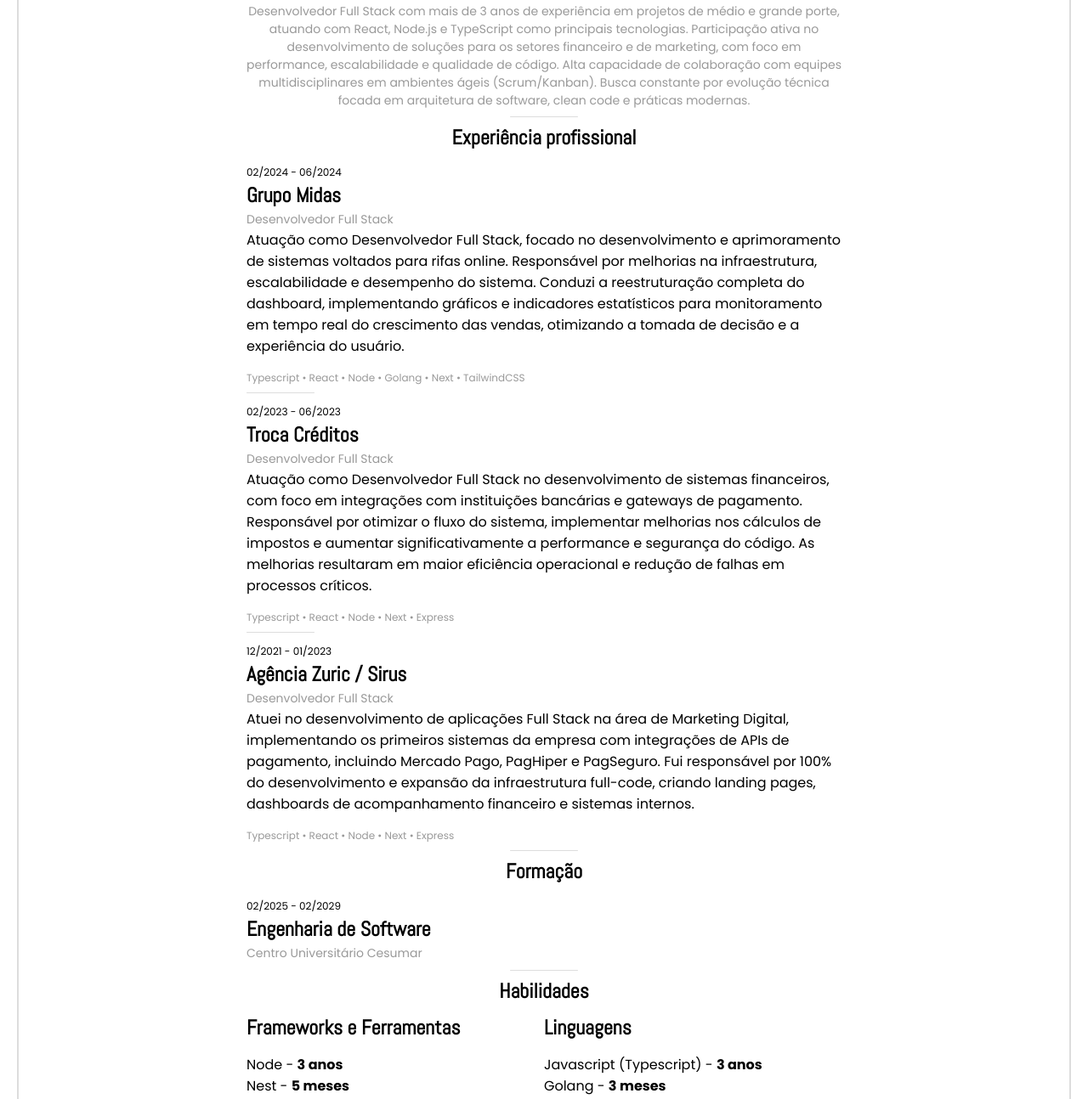
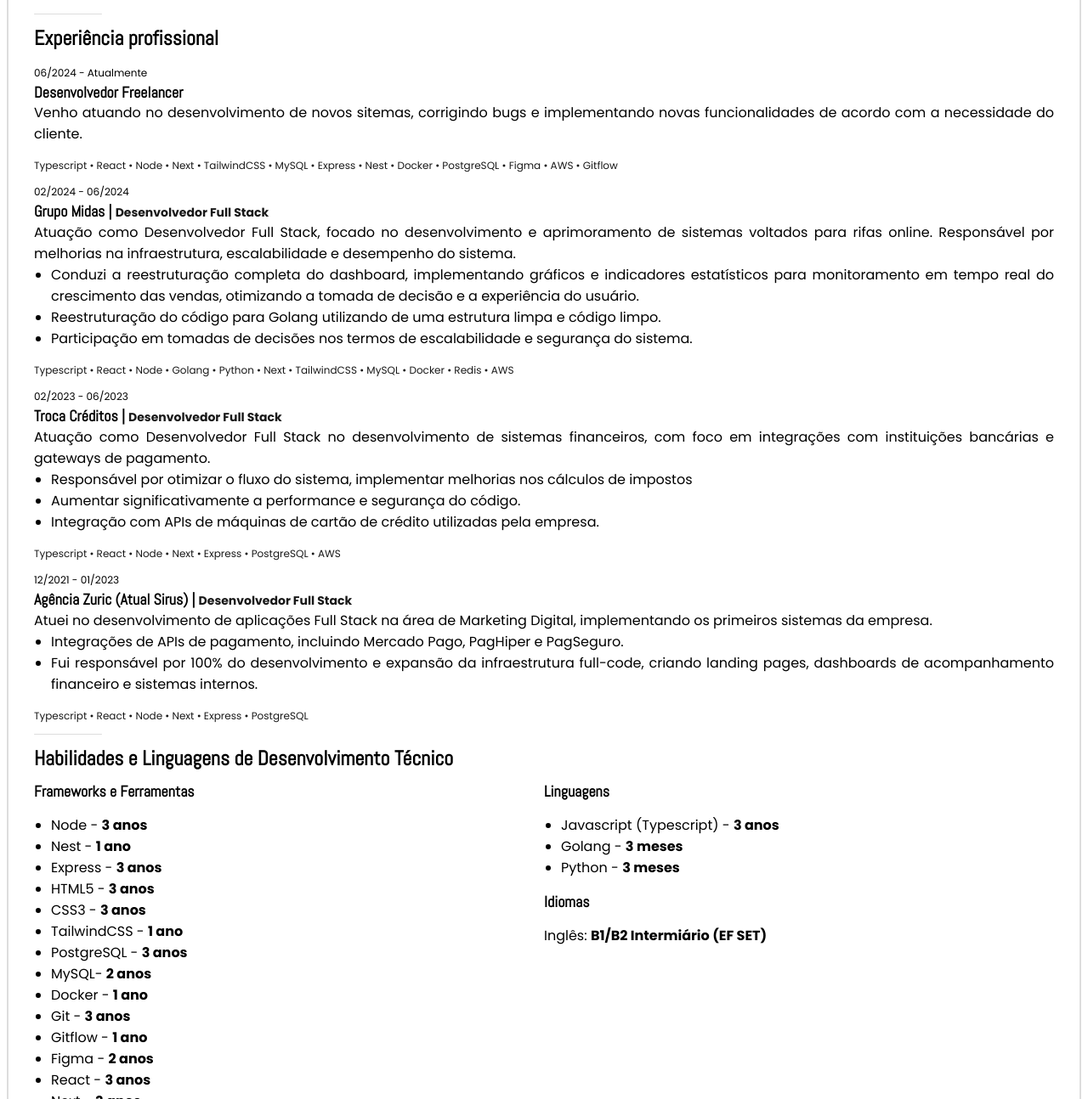
Before and after one commit to JoandersonReis/curriculo, a plain HTML site: page index.html in a window 1280 px wide. Shown: the part 428-1722 px from the top of the page at 85% size. Drawn offline with Linux system fonts and the light colour scheme.

Commit message:
feat (information): add more informations and remove perfil photo.

```diff
--- a/index.html
+++ b/index.html
@@ -20,23 +20,20 @@
     <main>
       <header>
         <div>
-          <div class="profile-img"></div>
-
           <h1>Joanderson Reis</h1>
           <span>Desenvolvedor Full Stack</span>
         </div>
 
+        <strong> Brasileiro • 24 Anos • Casado • Pai </strong>
+
         <strong>
-          (74) 9 9926-9460 • joandersonreis470@gmail.com • Campo Formoso - Bahia
+          74 99926-9460 • joandersonreis470@gmail.com • Campo Formoso - Bahia
         </strong>
 
         <div class="social">
-          <a
-            class="in"
-            href="https://www.linkedin.com/in/joanderson-reis-566365182/"
-          >
+          <a class="in" href="https://www.linkedin.com/in/joanderson-reis">
             <i class="fa-brands fa-linkedin"></i>
-            https://linkedin.com/in/joanderson-reis-566365182
+            https://linkedin.com/in/joanderson-reis
           </a>
 
           <a class="git" href="https://github.com/JoandersonReis">
@@ -60,84 +57,7 @@
       <div class="line"></div>
 
       <section class="work-experience">
-        <h2>Experiência profissional</h2>
-
-        <ul class="experiences-container">
-          <li>
-            <div>
-              <strong>02/2024 - 06/2024</strong>
-              <h3>Grupo Midas</h3>
-              <span>Desenvolvedor Full Stack</span>
-            </div>
-
-            <p>
-              Atuação como Desenvolvedor Full Stack, focado no desenvolvimento e
-              aprimoramento de sistemas voltados para rifas online. Responsável
-              por melhorias na infraestrutura, escalabilidade e desempenho do
-              sistema. Conduzi a reestruturação completa do dashboard,
-              implementando gráficos e indicadores estatísticos para
-              monitoramento em tempo real do crescimento das vendas, otimizando
-              a tomada de decisão e a experiência do usuário.
-            </p>
-
-            <strong class="experience-skills">
-              Typescript • React • Node • Golang • Next • TailwindCSS
-            </strong>
-          </li>
-
-          <div class="line"></div>
-
-          <li>
-            <div>
-              <strong>02/2023 - 06/2023</strong>
-              <h3>Troca Créditos</h3>
-              <span>Desenvolvedor Full Stack</span>
-            </div>
-
-            <p>
-              Atuação como Desenvolvedor Full Stack no desenvolvimento de
-              sistemas financeiros, com foco em integrações com instituições
-              bancárias e gateways de pagamento. Responsável por otimizar o
-              fluxo do sistema, implementar melhorias nos cálculos de impostos e
-              aumentar significativamente a performance e segurança do código.
-              As melhorias resultaram em maior eficiência operacional e redução
-              de falhas em processos críticos.
-            </p>
-
-            <strong class="experience-skills">
-              Typescript • React • Node • Next • Express
-            </strong>
-          </li>
-
-          <div class="line"></div>
-
-          <li>
-            <div>
-              <strong>12/2021 - 01/2023</strong>
-              <h3>Agência Zuric / Sirus</h3>
-              <span>Desenvolvedor Full Stack</span>
-            </div>
-
-            <p>
-              Atuei no desenvolvimento de aplicações Full Stack na área de
-              Marketing Digital, implementando os primeiros sistemas da empresa
-              com integrações de APIs de pagamento, incluindo Mercado Pago,
-              PagHiper e PagSeguro. Fui responsável por 100% do desenvolvimento
-              e expansão da infraestrutura full-code, criando landing pages,
-              dashboards de acompanhamento financeiro e sistemas internos.
-            </p>
-
-            <strong class="experience-skills">
-              Typescript • React • Node • Next • Express
-            </strong>
-          </li>
-        </ul>
-      </section>
-
-      <div class="line"></div>
-
-      <section class="work-experience">
-        <h2>Formação</h2>
+        <h2>Formação Acadêmica</h2>
 
         <ul class="experiences-container">
           <li>
@@ -152,8 +72,132 @@
 
       <div class="line"></div>
 
+      <section class="work-experience">
+        <h2>Experiência profissional</h2>
+
+        <ul class="experiences-container">
+          <li>
+            <div>
+              <strong>06/2024 - Atualmente</strong>
+              <h3>Desenvolvedor Freelancer</h3>
+
+              <p>
+                Venho atuando no desenvolvimento de novos sitemas, corrigindo
+                bugs e implementando novas funcionalidades de acordo com a
+                necessidade do cliente.
+              </p>
+
+              <strong class="experience-skills">
+                Typescript • React • Node • Next • TailwindCSS • MySQL • Express
+                • Nest • Docker • PostgreSQL • Figma • AWS • Gitflow
+              </strong>
+            </div>
+          </li>
+
+          <li>
+            <div>
+              <strong>02/2024 - 06/2024</strong>
+              <h3>Grupo Midas | <span>Desenvolvedor Full Stack</span></h3>
+            </div>
+
+            <p>
+              Atuação como Desenvolvedor Full Stack, focado no desenvolvimento e
+              aprimoramento de sistemas voltados para rifas online. Responsável
+              por melhorias na infraestrutura, escalabilidade e desempenho do
+              sistema.
+            </p>
+
+            <ul>
+              <li>
+                Conduzi a reestruturação completa do dashboard, implementando
+                gráficos e indicadores estatísticos para monitoramento em tempo
+                real do crescimento das vendas, otimizando a tomada de decisão e
+                a experiência do usuário.
+              </li>
+              <li>
+                Reestruturação do código para Golang utilizando de uma estrutura
+                limpa e código limpo.
+              </li>
+              <li>
+                Participação em tomadas de decisões nos termos de escalabilidade
+                e segurança do sistema.
+              </li>
+            </ul>
+
+            <strong class="experience-skills">
+              Typescript • React • Node • Golang • Python • Next • TailwindCSS •
+              MySQL • Docker • Redis • AWS
+            </strong>
+          </li>
+
+          <li>
+            <div>
+              <strong>02/2023 - 06/2023</strong>
+              <h3>Troca Créditos | <span>Desenvolvedor Full Stack</span></h3>
+            </div>
+
+            <p>
+              Atuação como Desenvolvedor Full Stack no desenvolvimento de
+              sistemas financeiros, com foco em integrações com instituições
+              bancárias e gateways de pagamento.
+            </p>
+
+            <ul>
+              <li>
+                Responsável por otimizar o fluxo do sistema, implementar
+                melhorias nos cálculos de impostos
+              </li>
+              <li>
+                Aumentar significativamente a performance e segurança do código.
+              </li>
+              <li>
+                Integração com APIs de máquinas de cartão de crédito utilizadas
+                pela empresa.
+              </li>
+            </ul>
+
+            <strong class="experience-skills">
+              Typescript • React • Node • Next • Express • PostgreSQL • AWS
+            </strong>
+          </li>
+
+          <li>
+            <div>
+              <strong>12/2021 - 01/2023</strong>
+              <h3>
+                Agência Zuric (Atual Sirus) |
+                <span>Desenvolvedor Full Stack</span>
+              </h3>
+            </div>
+
+            <p>
+              Atuei no desenvolvimento de aplicações Full Stack na área de
+              Marketing Digital, implementando os primeiros sistemas da empresa.
+            </p>
+
+            <ul>
+              <li>
+                Integrações de APIs de pagamento, incluindo Mercado Pago,
+                PagHiper e PagSeguro.
+              </li>
+              <li>
+                Fui responsável por 100% do desenvolvimento e expansão da
+                infraestrutura full-code, criando landing pages, dashboards de
+                acompanhamento financeiro e sistemas internos.
+              </li>
+            </ul>
+
+            <strong class="experience-skills">
+              Typescript • React • Node • Next • Express • PostgreSQL
+            </strong>
+          </li>
+        </ul>
+      </section>
+
+      <div class="line"></div>
+
       <section class="skills">
-        <h2>Habilidades</h2>
+        <h2>Habilidades e Linguagens de Desenvolvimento Técnico</h2>
 
         <div class="skills-container">
           <div class="container">
@@ -161,17 +205,20 @@
 
             <ul>
               <li>Node - <strong>3 anos</strong></li>
-              <li>Nest - <strong>5 meses</strong></li>
+              <li>Nest - <strong>1 ano</strong></li>
               <li>Express - <strong>3 anos</strong></li>
-              <li>HTML - <strong>3 anos</strong></li>
-              <li>CSS - <strong>3 anos</strong></li>
+              <li>HTML5 - <strong>3 anos</strong></li>
+              <li>CSS3 - <strong>3 anos</strong></li>
               <li>TailwindCSS - <strong>1 ano</strong></li>
               <li>PostgreSQL - <strong>3 anos</strong></li>
-              <li>Docker - <strong>5 meses</strong></li>
+              <li>MySQL- <strong>2 anos</strong></li>
+              <li>Docker - <strong>1 ano</strong></li>
               <li>Git - <strong>3 anos</strong></li>
+              <li>Gitflow - <strong>1 ano</strong></li>
               <li>Figma - <strong>2 anos</strong></li>
               <li>React - <strong>3 anos</strong></li>
               <li>Next - <strong>3 anos</strong></li>
+              <li>AWS - <strong>2 anos</strong></li>
             </ul>
           </div>
 
@@ -181,24 +228,15 @@
             <ul>
               <li>Javascript (Typescript) - <strong>3 anos</strong></li>
               <li>Golang - <strong>3 meses</strong></li>
+              <li>Python - <strong>3 meses</strong></li>
             </ul>
+
+            <h3>Idiomas</h3>
+
+            <div>
+              <li>Inglês: <strong>B1/B2 Intermiário (EF SET)</strong></li>
+            </div>
           </div>
-        </div>
-      </section>
-
-      <div class="line"></div>
-
-      <section>
-        <h2>Idiomas</h2>
-
-        <div class="container">
-          <h3>Inglês</h3>
-
-          <ul>
-            <li>Conversação - <strong>Intermédiario</strong></li>
-            <li>Leitura - <strong>Avançado</strong></li>
-            <li>Escrita - <strong>Intermédiario</strong></li>
-          </ul>
         </div>
       </section>
     </main>
--- a/styles.css
+++ b/styles.css
@@ -19,21 +19,20 @@ li,
 span,
 strong {
   font-family: "Poppins", sans-serif;
+  text-align: justify;
 }
 
 body {
   border: 2px solid #ddd;
-  padding: 42px;
-  margin: 20px;
+  padding: 12px;
+  margin: 8px;
   display: flex;
-  align-items: center;
   justify-content: center;
 }
 
 main {
   display: flex;
   flex-direction: column;
-  align-items: center;
   max-width: 1200px;
 }
 
@@ -42,14 +41,13 @@ main {
   background-color: #ddd;
   width: 80px;
   border-radius: 8px;
-  margin: 8px 0;
+  margin: 12px 0;
 }
 
 header {
   display: flex;
-  align-items: center;
   flex-direction: column;
-  gap: 22px;
+  gap: 12px;
 }
 
 .profile-img {
@@ -65,10 +63,9 @@ header {
 
 header .social {
   display: flex;
-  align-items: center;
+  flex-direction: column;
 
   font-size: 12px;
-  gap: 32px;
 }
 
 .social .in {
@@ -86,9 +83,6 @@ header strong {
 
 header p {
   font-size: 14px;
-  color: #999;
-  text-align: center;
-  max-width: 700px;
 }
 
 section {
@@ -99,7 +93,13 @@ section {
 }
 
 section h2 {
-  text-align: center;
+  text-align: left;
+}
+
+.experiences-container {
+  display: flex;
+  flex-direction: column;
+  gap: 8px;
 }
 
 .experiences-container strong {
@@ -108,21 +108,25 @@ section h2 {
 }
 
 .experiences-container h3 {
-  font-size: 24px;
+  font-size: 18px;
 }
 
 .experiences-container span {
-  color: #999;
+  opacity: 90%;
   font-size: 14px;
 }
 
-.experiences-container p {
-  max-width: 700px;
+.experiences-container ul li {
+  list-style: disc;
+}
+
+.experiences-container ul {
+  padding-left: 20px;
 }
 
 .experiences-container .experience-skills {
   display: block;
-  color: #999;
+  opacity: 90%;
   margin-top: 16px;
 }
 
@@ -132,7 +136,7 @@ section h2 {
 }
 
 section .container h3 {
-  font-size: 24px;
+  font-size: 18px;
 }
 
 section .container {
@@ -140,3 +144,11 @@ section .container {
   flex-direction: column;
   gap: 16px;
 }
+
+.container ul li {
+  list-style: disc;
+}
+
+.container ul {
+  padding-left: 20px;
+}
```
